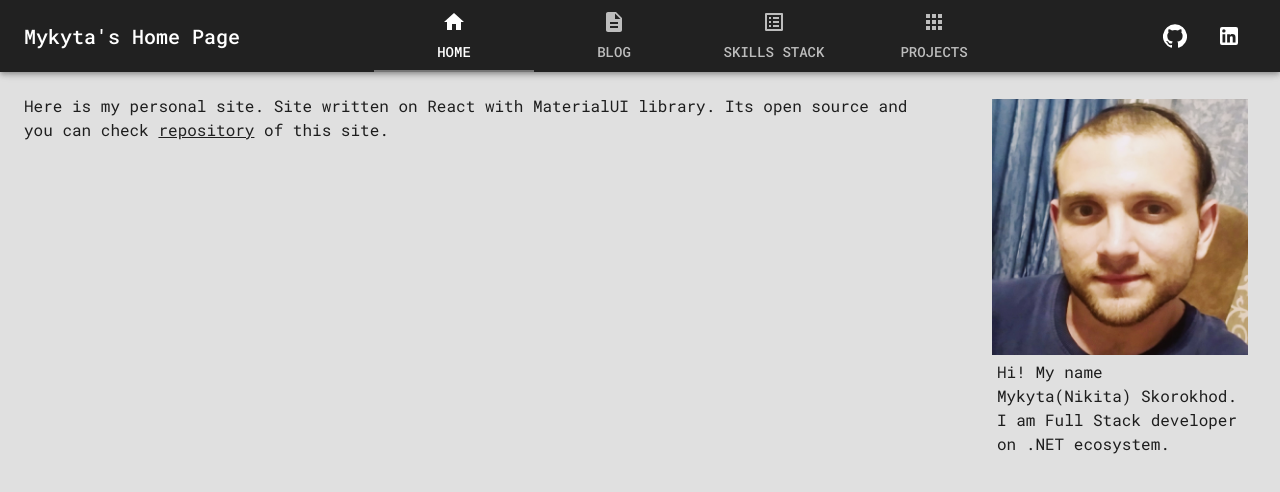
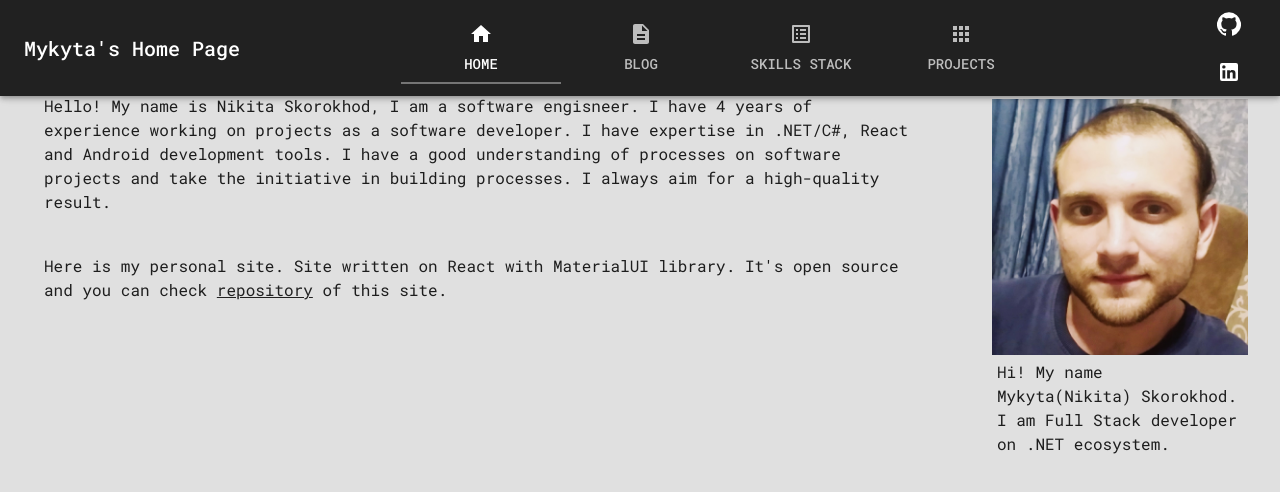
Before and after one commit to MykytaSkorokhod/my-home-page, a React (Create React App) app: page / in a window 1280 px wide. Shown: the top 492 px of the page. Built offline with nearby package versions, Linux system fonts and the light colour scheme.

Commit message:
Home update

```diff
--- a/src/components/home/Home.js
+++ b/src/components/home/Home.js
@@ -1,12 +1,35 @@
 import React from 'react';
-import { Typography, Link } from '@material-ui/core';
+import { makeStyles, Typography, Link } from '@material-ui/core';
+
+const useStyles = makeStyles((theme) => ({
+  root: {
+    marginLeft:20,
+    marginRight: 20,
+  },
+  content:{
+
+  },
+  desc: {
+    marginTop: 40,
+  },
+}));
 
 const Home = () => {
+  const classes = useStyles();
   return (
-    <div>
-      <Typography>
-        Here is my personal site. Site written on React with MaterialUI library.
-        Its open source and you can check <Link target="_blank" rel="noopener noreferrer" underline="always" href="https://github.com/MykytaSkorokhod/my-home-page">repository</Link> of this site.
+    <div className={classes.root}>
+      <Typography className={classes.content}>
+      Hello! My name is Nikita Skorokhod, I am a software engisneer. I have 4 years of experience working on projects as a software developer.
+      I have expertise in .NET/C#, React and Android development tools. I have a good understanding of processes on software projects and take
+      the initiative in building processes. I always aim for a high-quality result.
+      </Typography>
+      <Typography className={classes.desc}>
+      Here is my personal site. Site written on React with MaterialUI library.
+      It's open source and you can check <Link
+        target="_blank"
+        rel="noopener noreferrer"
+        underline="always"
+        href="https://github.com/MykytaSkorokhod/my-home-page">repository</Link> of this site.
       </Typography>
     </div>
   );
--- a/src/components/navigationBar/NavigationBar.js
+++ b/src/components/navigationBar/NavigationBar.js
@@ -17,6 +17,7 @@ import { makeStyles } from '@material-ui/core/styles';
 import BottomNavigation from '@material-ui/core/BottomNavigation';
 import BottomNavigationAction from '@material-ui/core/BottomNavigationAction';
 import useScrollTrigger from '@material-ui/core/useScrollTrigger';
+import Popover from '@mui/material/Popover';
 import { goHome, goBlog, goStack, goProjects } from '../../actions/navigations';
 import { connect } from 'react-redux';
 import { navigationTabs } from '../../constants';
@@ -95,6 +96,18 @@ const NavigationBar = props => {
     }
   };
 
+  const [anchorEl, setAnchorEl] = React.useState(null);
+
+  const handlePopoverOpen = (event) => {
+    setAnchorEl(event.currentTarget);
+  };
+
+  const handlePopoverClose = () => {
+    setAnchorEl(null);
+  };
+
+  const open = Boolean(anchorEl);
+
   return (
     <div>
       <HideOnScroll {...props}>
@@ -113,6 +126,7 @@ const NavigationBar = props => {
               <Tab disableRipple={true} label="Projects" icon={<AppsIcon />} />
             </Tabs>
             <div className={classes.sideButtons}>
+              <div>
                 <IconButton
                   className={classes.sideIcon}
                   target="_blank" rel="noopener noreferrer"
@@ -120,6 +134,8 @@ const NavigationBar = props => {
                   href="https://github.com/MykytaSkorokhod">
                   <GitHubIcon />
                 </IconButton>
+              </div>
+              <div>
                 <IconButton
                   className={classes.sideIcon}
                   target="_blank" rel="noopener noreferrer"
@@ -127,6 +143,26 @@ const NavigationBar = props => {
                   href="https://www.linkedin.com/in/mykyta-skorokhod-b2004b1a7">
                   <LinkedInIcon />
                 </IconButton>
+                <Popover
+                  id="mouse-over-popover"
+                  sx={{
+                    pointerEvents: 'none',
+                  }}
+                  open={open}
+                  anchorEl={anchorEl}
+                  anchorOrigin={{
+                    vertical: 'bottom',
+                    horizontal: 'left',
+                  }}
+                  transformOrigin={{
+                    vertical: 'top',
+                    horizontal: 'left',
+                  }}
+                  onClose={handlePopoverClose}
+                  disableRestoreFocus>
+                  <Typography sx={{ p: 1 }}>Link to my LinkedId page</Typography>
+                </Popover>
+              </div>
             </div>
           </Toolbar>
         </AppBar>
```
Lines whose indentation alone changed are shown as unchanged.
